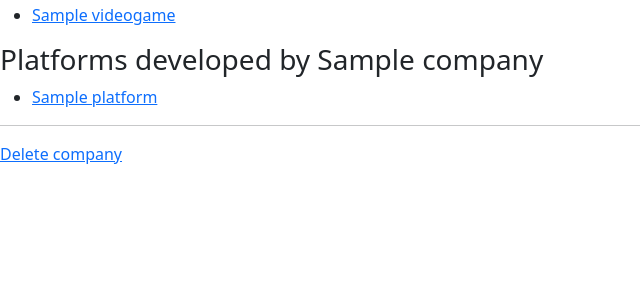
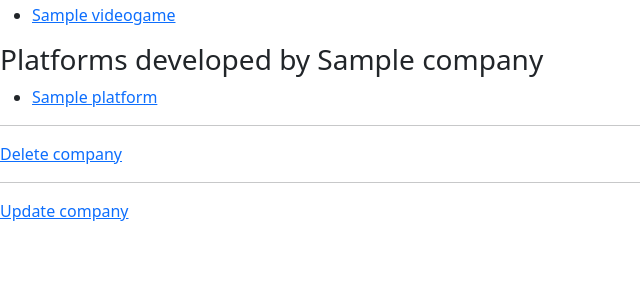
Before and after one commit to Snack-Time/inventoryapp, a Node server app: page /catalog/company/600000000000000000000001 in a window 1280 px wide. Shown: the part 232-532 px from the top of the page, without its empty margins (0-640 px from the left). Run offline with Node 20, Linux system fonts and the light colour scheme; tables that the repository leaves empty hold one stand-in row (values such as "Sample post"); some libraries are stand-ins or nearby versions.

Commit message:
add company update feature

```diff
--- a/controllers/companyController.js
+++ b/controllers/companyController.js
@@ -125,10 +125,40 @@ exports.company_list = asyncHandler(async (req, res, next) => {
 
   // Display company update form on GET.
   exports.company_update_get = asyncHandler(async (req, res, next) => {
-    res.send("NOT IMPLEMENTED: company update GET");
+    const company = await Company.findById(req.params.id)
+
+    if (company === null) {
+      const err = new Error("Company not found")
+      err.status = 404
+      return next(err)
+    }
+
+    res.render("company_form", { title: "Create Company", company: company });
   });
 
   // Handle company update on POST.
-  exports.company_update_post = asyncHandler(async (req, res, next) => {
-    res.send("NOT IMPLEMENTED: company update POST");
-  });
+  exports.company_update_post = [
+    body('name', 'Company name must be at least 3 characters')
+    .trim()
+    .isLength({ min: 3 })
+    .escape(),
+
+    asyncHandler(async (req, res, next) => {
+      const errors = validationResult(req);
+      const company = new Company({ name: req.body.name, _id: req.params.id});
+
+      if (!errors.isEmpty()) {
+        res.render("company_form", {
+          title: "Create company",
+          company: company,
+          errors: errors.array(),
+        });
+        return
+      }
+      else {
+          await Company.findByIdAndUpdate(req.params.id, company);
+          res.redirect(company.url)
+        }
+      }
+    ),
+  ]
--- a/views/company_detail.pug
+++ b/views/company_detail.pug
@@ -30,3 +30,6 @@ block content
     hr
     p
         a(href=company.url+'/delete') Delete company
+    hr
+    p
+        a(href=company.url+'/update') Update company
```
